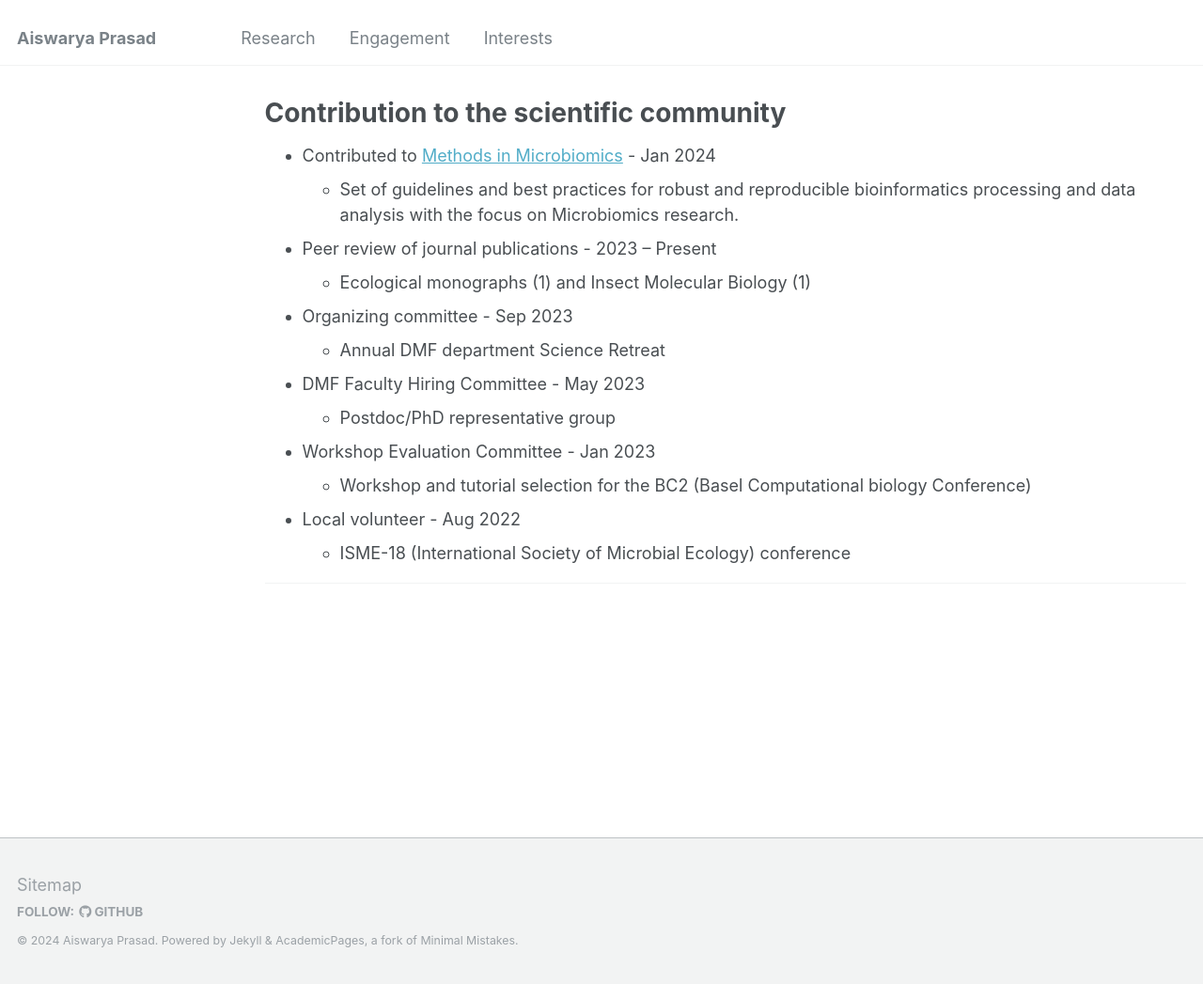
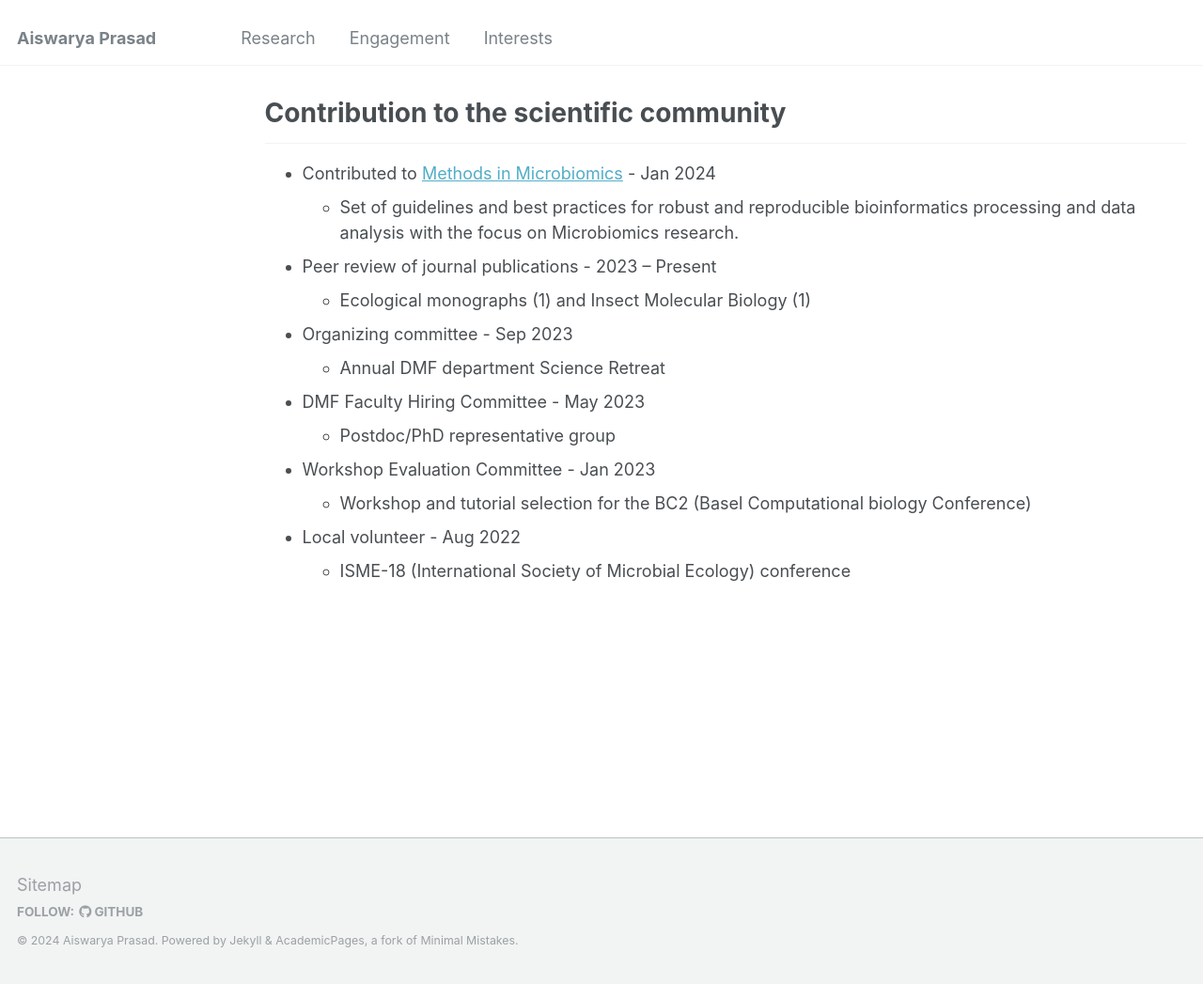
Before and after one commit to Aiswarya-prasad/aiswarya-prasad.github.io, a Jekyll site: the page built from _engagement/scientific-community.md, in a window 1280 px wide and 1047 px high. Shown: the whole window at 94% size. Built offline with Jekyll 4.4.1, drawn with Linux system fonts in a browser that asks for light colours.

Commit message:
Syntax change, squash commit later or just ignore.

```diff
--- a/_engagement/scientific-community.md
+++ b/_engagement/scientific-community.md
@@ -6,6 +6,8 @@ order: 2
 start_year: 2023
 end_year: 2024
 permalink: /engagement/scientificcommunity
+---
+
 ---
 
 * Contributed to [Methods in Microbiomics](https://methods-in-microbiomics.readthedocs.io/en/latest/comparative_genomics/SNVs_metagenomics.html) - Jan 2024
@@ -25,6 +27,3 @@ permalink: /engagement/scientificcommunity
 
 * Local volunteer - Aug 2022
   * ISME-18 (International Society of Microbial Ecology) conference
-
-
----
--- a/_includes/item-with-desc.html
+++ b/_includes/item-with-desc.html
@@ -71,7 +71,7 @@
          <!-- if add_break property is specified as true (call it false by default)
             add a new line after the media -->
         {% if post.media %}
-        <div class="media-container" style="display: flex; align-items: flex-start;">
+        <div class="media-container">
             {% for media in post.media %}
             <div style="margin-right: 10px;">
                 {% if media.path contains ".mp4" or media.path contains ".webm" or media.path contains ".ogg" %}
```
